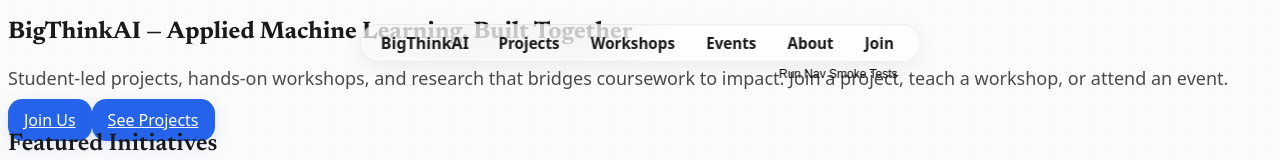
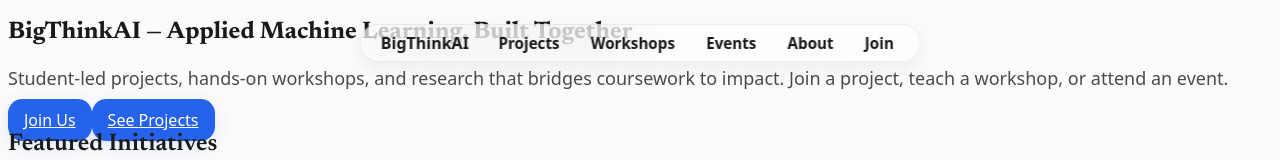
Before and after one commit to Dalu1234/BigThinkAI-Website, a Next.js app: page / in a window 1280 px wide. Shown: the top 160 px of the page. Built offline with nearby package versions, Linux system fonts and the light colour scheme.

Commit message:
refactor: remove smoke test controls from Navigation component
- Remove hidden smoke test div and visible test button
- Clean up development-only testing code from production component
- Maintain all core navigation functionality and accessibility features

```diff
--- a/components/Navigation.tsx
+++ b/components/Navigation.tsx
@@ -146,23 +146,6 @@ export default function Navigation() {
         <span className="hamburger" aria-hidden="true"></span>
       </button>
 
-      {/* Smoke test control for agent/development use */}
-      <div style={{ display: 'none' }} aria-hidden>
-        {/* Kept hidden by default; tests can call runNavSmokeTests and provide an element to show results */}
-      </div>
-
-      <div style={{ position: 'absolute', right: 12, top: '100%' }}>
-        {/* Visible only on the index page via an element with id "nav-test-report" (set by the page) */}
-        <button
-          onClick={() => {
-            const out = document.getElementById('nav-test-report')
-            runNavSmokeTests(out)
-          }}
-          style={{ display: 'inline-block', padding: '6px 10px', borderRadius: 8, background: 'transparent', border: 0, fontSize: 12, cursor: 'pointer' }}
-        >
-          Run Nav Smoke Tests
-        </button>
-      </div>
     </nav>
   )
 }
```
